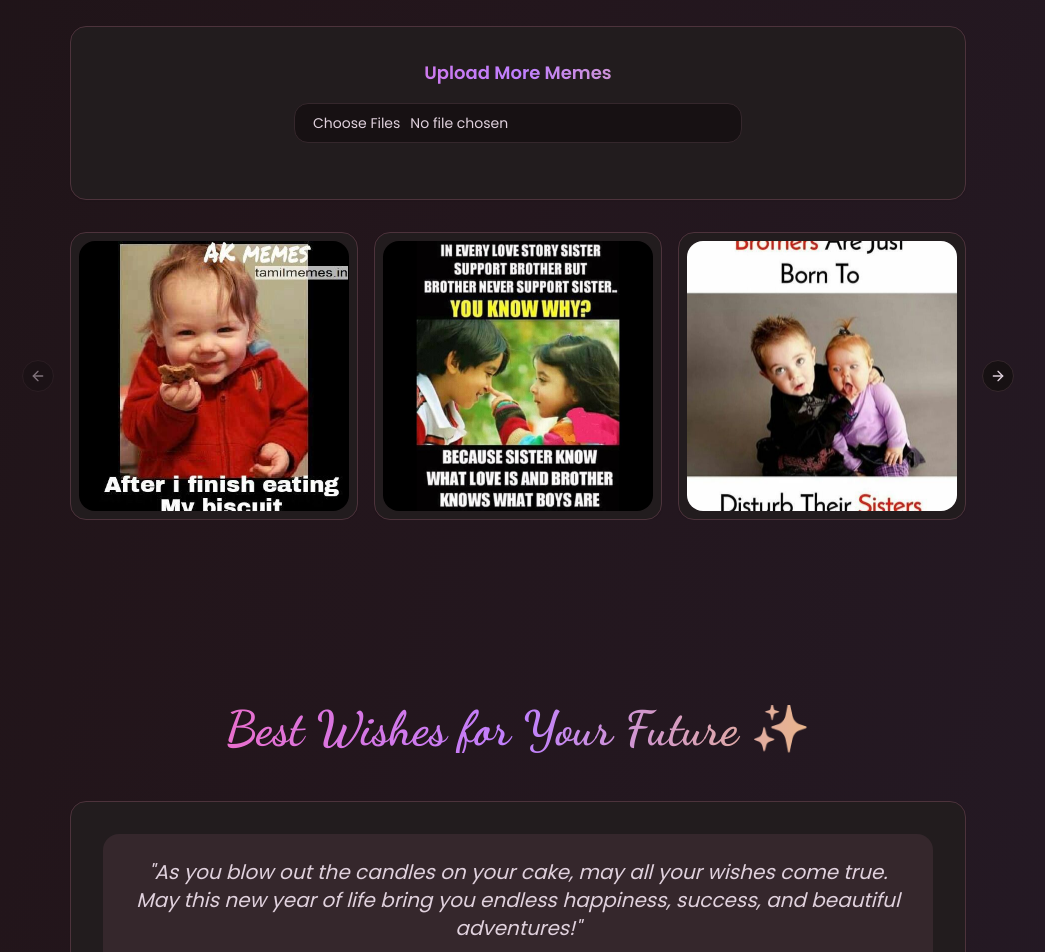
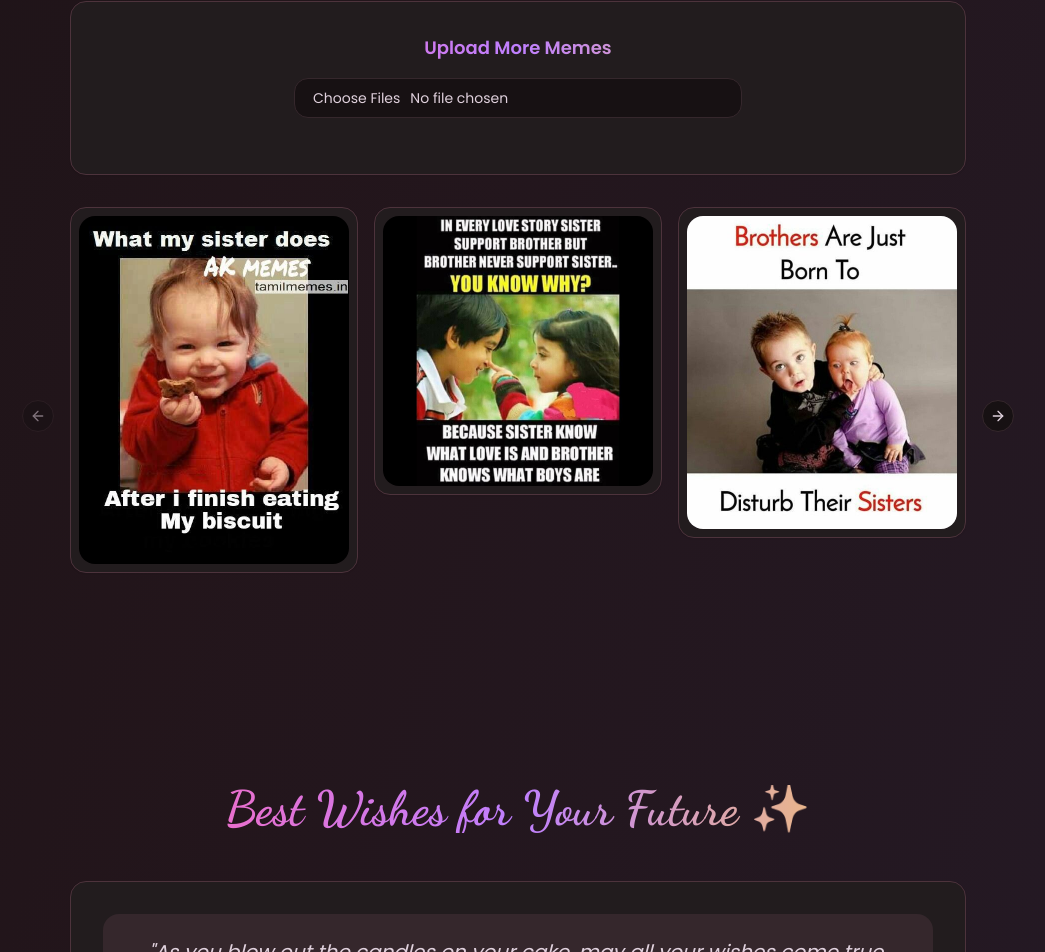
Before and after one commit to Manpreet3138/aman-didi-birthday-celebration, a React (Vite) app: page / in a window 1280 px wide. Shown: the part 2575-3527 px from the top of the page, without its empty margins (122-1167 px from the left). Built offline with nearby package versions, Linux system fonts and the light colour scheme.

Commit message:
Fix: Adjust video and image aspect ratios
Ensure video and image elements maintain correct aspect ratios to prevent cropping.

```diff
--- a/src/components/PhotoGallery.tsx
+++ b/src/components/PhotoGallery.tsx
@@ -41,11 +41,11 @@ const PhotoGallery = ({ visibleSections, uploadedImages, onImageUpload }: PhotoG
               {uploadedImages.map((image, index) => (
                 <CarouselItem key={index} className="pl-4 md:basis-1/2 lg:basis-1/3">
                   <Card className="celebration-card p-2">
-                    <div className="aspect-square">
+                    <div className="flex items-center justify-center min-h-[200px] max-h-[400px] bg-muted/20 rounded-lg overflow-hidden">
                       <img
                         src={image}
                         alt={`Memory ${index + 1}`}
-                        className="w-full h-full object-cover rounded-lg hover:scale-105 transition-transform duration-300"
+                        className="max-w-full max-h-full object-contain hover:scale-105 transition-transform duration-300"
                       />
                     </div>
                   </Card>
--- a/src/components/VideoSection.tsx
+++ b/src/components/VideoSection.tsx
@@ -22,10 +22,10 @@ const VideoSection = ({ visibleSections, uploadedVideo, videoRef, onVideoUpload
         visibleSections.has('gallery') ? 'animate-slide-up animation-delay-500' : 'opacity-0'
       }`}>
         {uploadedVideo ? (
-          <div className="aspect-video bg-black rounded-lg overflow-hidden">
+          <div className="bg-black rounded-lg overflow-hidden flex items-center justify-center min-h-[400px]">
             <video
               ref={videoRef}
-              className="w-full h-full object-cover"
+              className="max-w-full max-h-[70vh] object-contain"
               controls
               muted
               loop
```
